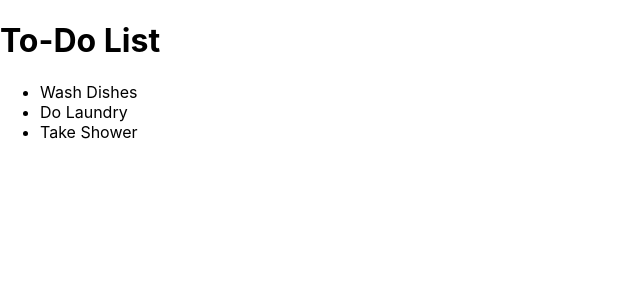
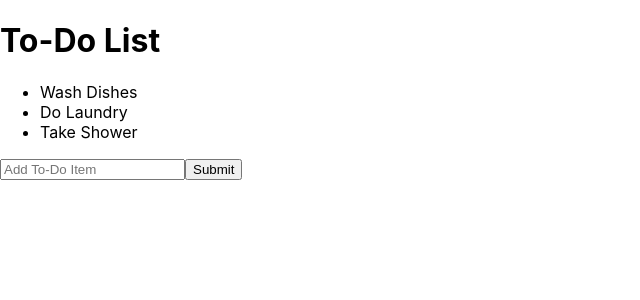
Before and after one commit to crumler/fcc-todo-app, a React (Create React App) app: page / in a window 1280 px wide. Shown: the top 300 px of the page, without its empty margins (0-640 px from the left). Built offline with nearby package versions, Linux system fonts and the light colour scheme.

Commit message:
started adding onSubmit functionality

```diff
--- a/src/App.js
+++ b/src/App.js
@@ -1,5 +1,6 @@
 import './App.css';
 import ToDoList from './components/ToDoList';
+import AddToDo from './components/AddToDo';
 
 function App() {
   const todos = [
@@ -13,6 +14,7 @@ function App() {
       <h1>To-Do List</h1>
 
       <ToDoList todos={todos} />
+      <AddToDo />
     </div>
   );
 }
--- a/src/components/AddToDo.jsx
+++ b/src/components/AddToDo.jsx
@@ -0,0 +1,15 @@
+
+const AddToDo = () => {
+    function handleToDo(event) {
+        event.preventDefault();
+    };
+
+    return(
+        <form onSubmit={handleToDo}>
+            <input placeholder="Add To-Do Item" />
+            <button type="submit">Submit</button>
+        </form>
+    )
+};
+
+export default AddToDo;
```
